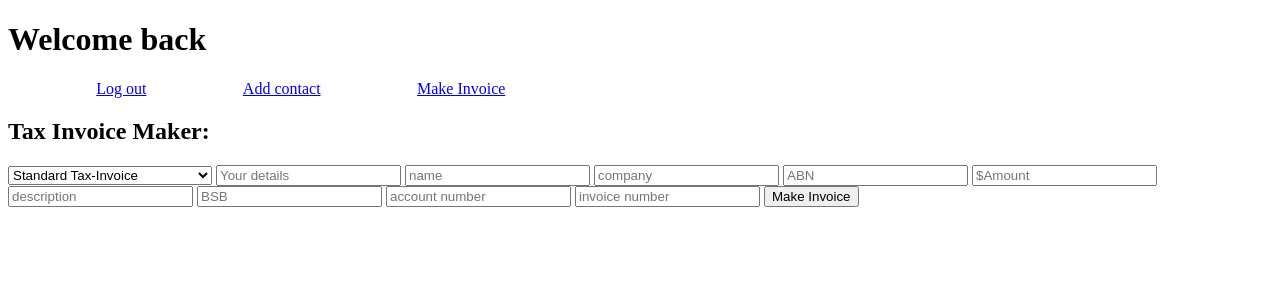
After one commit to SauraPG72/Saura-s-Sales-Tracker, a Flask app: page /invoice in a window 1280 px wide. The commit adds this page. Shown: the top 300 px of the page. Run offline with Flask 2, Linux system fonts and the light colour scheme; some libraries are stand-ins or nearby versions.

Commit message:
finshed all of the app stuff, can generate pdfs, now it is time for css

```diff
--- a/app.py
+++ b/app.py
@@ -38,10 +38,12 @@ def database_connect(command, args=[]):
         curs.execute(f"{command}", args)
         conn.commit()
         conn.close()
+
 # This is the home page, basic login page structurted as a form that wil send a post request
 @app.route('/')
 def hello():
     return render_template('index.html')
+
 # This is the result of the log in details entered, it will connect to user and password table and let you in or keep you out.
 @app.route('/youre-in', methods=['POST'])
 def login():
@@ -52,9 +54,6 @@ def login():
     if result == []:
         return redirect('/')
 
-    # for user in result:
-    #     password_hash = user[3]
-    #     dict_of_users[user[1]] = [user[2], password_hash]
     password_hash = result[0][3]
     print(password_hash)
 # using bcrypt we can check if the stored and encrypted pw is the same as what you have placed.
@@ -75,7 +74,7 @@ def logged_in():
         user_id = session.get('unique_id_number')
         result = database_connect('SELECT client_id, user_id, client_name, company, phone, email, suburb, status FROM clients WHERE user_id = %s', [user_id])
         list_of_client_dicts = []
-# reformatting my SQL call results, so that I can access them more easily
+
         for client in result:
             client_dict = {}
             client_dict['client_id'] = client[0]
@@ -86,11 +85,10 @@ def logged_in():
             client_dict['suburb'] = client[6]
             client_dict['status'] = client[7]
             list_of_client_dicts.append(client_dict)
-
-
         return render_template('home.html', list_of_client_dicts=list_of_client_dicts)
     else:
         return redirect('/make_note')
+
 # defining a new app route for when I want to find out more about a certain person.
 @app.route('/home/<id>')
 def findmore(id):
@@ -99,15 +97,14 @@ def findmore(id):
     client_id = result[0][0]
     notes = database_connect('SELECT note_id, user_id, client_id, note_s, date_time FROM notes WHERE client_id = %s', [client_id])
     print(notes)
+    return render_template('more.html', result=result, notes=notes)
 
-    return render_template('more.html', result=result, notes=notes)
+# this will store the note in the database, making it viewable for the client
 @app.route('/make_note/<user>/<client>', methods=['POST'])
 def make_note(user, client):
     notes = request.form.get('note')
     database_connect('INSERT into notes (user_id, client_id, note_s) VALUES(%s, %s, %s)', [user, client, notes])
-
     return redirect(f"/home/{client}")
-
 
 # defining a new app route for moving a certain contact to the next collumn
 @app.route('/progress/<id>')
@@ -119,6 +116,7 @@ def progress_right(id):
     if new_status < 7:
         new_command = database_connect('UPDATE clients SET status = %s WHERE client_id = %s;', [new_status, id])
         return redirect('/home')
+
 # now defining the opposite movement, whereby if it is moving back a stage
 @app.route('/moveback/<id>')
 def move_back(id):
@@ -165,9 +163,9 @@ def read_csv():
     csv_string = csv_file.read()
     csv_list = csv_string.split(",,")
     converted_list = []
+
     for element in csv_list[0:(len(csv_list) - 1)]:
         converted_list.append(element.strip())
-    # print(converted_list)
 
     for element in converted_list:
         client = element.split(",")
@@ -208,5 +206,40 @@ def client_signed():
     else:
         return redirect('/')
 
+# last application: invoice maker
+@app.route('/invoice')
+def invoice_form():
+    return render_template('invoice.html')
+
+# normal tax invoice maker
+@app.route('/taxinvoice', methods=['POST'])
+def generate_invoice():
+    invoice = request.form.get('status')
+    you = request.form.get('your_company')
+    name = request.form.get('name')
+    company = request.form.get('company')
+    description = request.form.get('description')
+    abn = request.form.get('ABN')
+    bsb = request.form.get('BSB')
+    amount_not = request.form.get('amount')
+    amount = round((int(amount)), 2)
+    net = round((int(amount)/11 * 10), 2)
+    gst = round((int(amount)/11), 2)
+    account_number = request.form.get('accountnum')
+    invoice_num = request.form.get('invoice')
+    print(invoice)
+    print(net)
+    print(gst)
+    rendered = render_template('makeinvoice.html', invoice=invoice, you=you, name=name, company=company, abn=abn, bsb=bsb,account_number=account_number, invoice_num=invoice_num, description=description, amount=amount, net=net, gst=gst)
+
+    pdf = pdfkit.from_string(rendered, False)
+
+    response = make_response(pdf)
+    response.headers['Content-Type'] = 'application/pdf'
+    response.headers['Content-Disposition'] = 'attachment; filename=output.pdf'
+
+    return response
+
+
 if __name__ == '__main__':
     app.run(debug=True)
--- a/requirements.txt
+++ b/requirements.txt
@@ -2,3 +2,4 @@ gunicorn
 flask
 psycopg2
 bcrypt
+pdfkit
--- a/templates/base.html
+++ b/templates/base.html
@@ -12,9 +12,8 @@
     <nav>
         <ul>
             <li class="navlist"><a href="/logout">Log out</li></a></li>
-            <li class="navlist"><a href="/update-contact">Update contact</a></li>
             <li class="navlist"><a href="/add-new-contact">Add contact</a></li>
-            <li class="navlist"><a href="/change-view">Change view</a></li>
+            <li class="navlist"><a href="/invoice">Make Invoice</a></li>
         </ul>
     </nav>
     {% block content %}
--- /dev/null
+++ b/templates/invoice.html
@@ -0,0 +1,23 @@
+{% extends "base.html" %}
+{% block content %}
+
+<h2>
+    Tax Invoice Maker:
+</h2>
+    <form action="/taxinvoice" method="POST">
+        <select name="status" placeholder="Type of invoice:">
+            <option value=0>Standard Tax-Invoice</option>
+            <option value=1>Recepient Created Tax Invoice</option>
+        </select>
+        <input type="text" name="your_company" placeholder="Your details">
+        <input type="text" name="name" placeholder="name">
+        <input type="text" name="company" placeholder="company">
+        <input type="text" name="ABN" placeholder="ABN">
+        <input type="number" name="amount" placeholder="$Amount">
+        <input type="text" name="description" placeholder="description">
+        <input type="text" name="BSB" placeholder="BSB">
+        <input type="text" name="accountnum" placeholder="account number">
+        <input type="number" name="invoice" placeholder="invoice number">
+        <input type="submit" value="Make Invoice">
+    </form>
+{% endblock %}
```
Also changed, not shown: templates/index.html (+9 -1 lines), templates/makeinvoice.html (added, +40 -0 lines), static/images/TREKKA.png (added), static/images/favicon.png (added), 3 other files.
